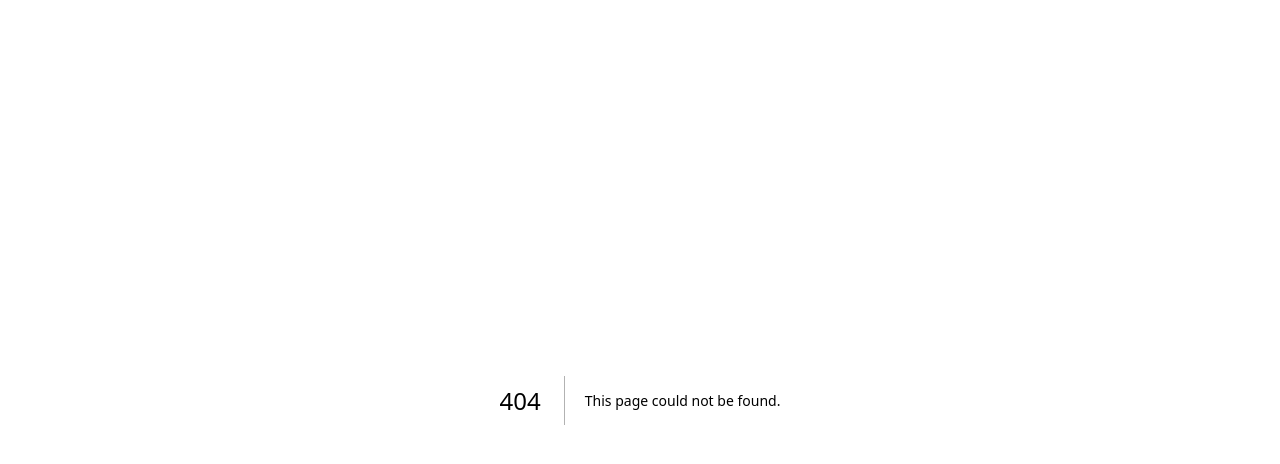
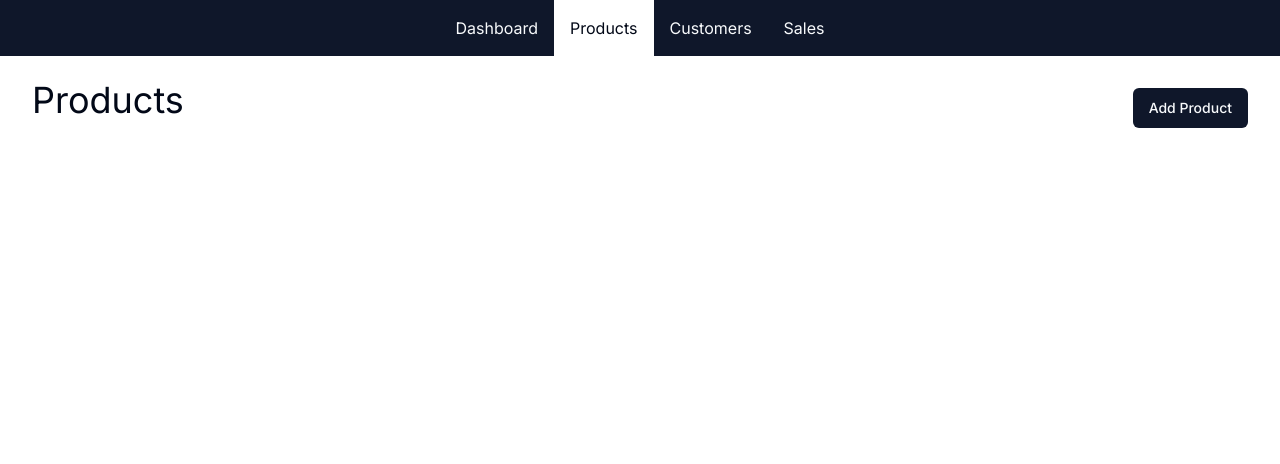
Before and after one commit to Kkwafo/e-commerce-base-app, a Next.js app: page /admin/products in a window 1280 px wide. Before the commit this address had no page. Shown: the top 464 px of the page. Built offline with nearby package versions, Linux system fonts and the light colour scheme.

Commit message:
adding Button from shadcn library

```diff
--- a/package.json
+++ b/package.json
@@ -10,6 +10,7 @@
   },
   "dependencies": {
     "@prisma/client": "^5.13.0",
+    "@radix-ui/react-slot": "^1.0.2",
     "class-variance-authority": "^0.7.0",
     "clsx": "^2.1.1",
     "lucide-react": "^0.376.0",
--- /dev/null
+++ b/src/app/admin/_components/PageHeader.tsx
@@ -0,0 +1,7 @@
+import React, { ReactNode } from 'react'
+
+export function PageHeader({children}: {children: ReactNode}) {
+  return (
+    <h1 className='text-4xl mb-4'>{children}</h1>
+  )
+}
--- a/src/app/admin/layout.tsx
+++ b/src/app/admin/layout.tsx
@@ -1,4 +1,6 @@
 import  { Nav, NavLink } from '@/components/Nav';
+
+export const dynamic = "force-dynamic"
 
 export default function AdminLayout({
   children,
--- /dev/null
+++ b/src/app/admin/products/page.tsx
@@ -0,0 +1,16 @@
+import { Button } from '@/components/ui/button'
+import { PageHeader } from '../_components/PageHeader'
+import Link from 'next/link'
+
+export default function AdminProductsPage() {
+  return (
+    <>
+      <div className="flex justify-between items-center gap-4">
+        <PageHeader> Products</PageHeader>
+        <Button asChild>
+          <Link href="/admin/products/new"> Add Product</Link>
+        </Button>
+      </div>
+    </>
+  )
+}
--- /dev/null
+++ b/src/components/ui/button.tsx
@@ -0,0 +1,56 @@
+import * as React from "react"
+import { Slot } from "@radix-ui/react-slot"
+import { cva, type VariantProps } from "class-variance-authority"
+
+import { cn } from "@/lib/utils"
+
+const buttonVariants = cva(
+  "inline-flex items-center justify-center whitespace-nowrap rounded-md text-sm font-medium ring-offset-background transition-colors focus-visible:outline-none focus-visible:ring-2 focus-visible:ring-ring focus-visible:ring-offset-2 disabled:pointer-events-none disabled:opacity-50",
+  {
+    variants: {
+      variant: {
+        default: "bg-primary text-primary-foreground hover:bg-primary/90",
+        destructive:
+          "bg-destructive text-destructive-foreground hover:bg-destructive/90",
+        outline:
+          "border border-input bg-background hover:bg-accent hover:text-accent-foreground",
+        secondary:
+          "bg-secondary text-secondary-foreground hover:bg-secondary/80",
+        ghost: "hover:bg-accent hover:text-accent-foreground",
+        link: "text-primary underline-offset-4 hover:underline",
+      },
+      size: {
+        default: "h-10 px-4 py-2",
+        sm: "h-9 rounded-md px-3",
+        lg: "h-11 rounded-md px-8",
+        icon: "h-10 w-10",
+      },
+    },
+    defaultVariants: {
+      variant: "default",
+      size: "default",
+    },
+  }
+)
+
+export interface ButtonProps
+  extends React.ButtonHTMLAttributes<HTMLButtonElement>,
+    VariantProps<typeof buttonVariants> {
+  asChild?: boolean
+}
+
+const Button = React.forwardRef<HTMLButtonElement, ButtonProps>(
+  ({ className, variant, size, asChild = false, ...props }, ref) => {
+    const Comp = asChild ? Slot : "button"
+    return (
+      <Comp
+        className={cn(buttonVariants({ variant, size, className }))}
+        ref={ref}
+        {...props}
+      />
+    )
+  }
+)
+Button.displayName = "Button"
+
+export { Button, buttonVariants }
```
Also changed, not shown: 1 other file (tests, documents, lock files or other folders).
